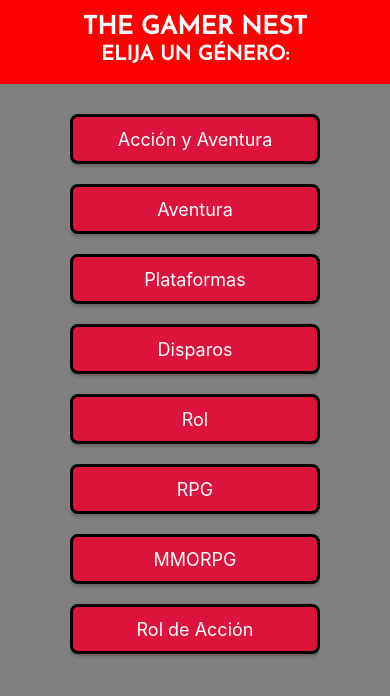
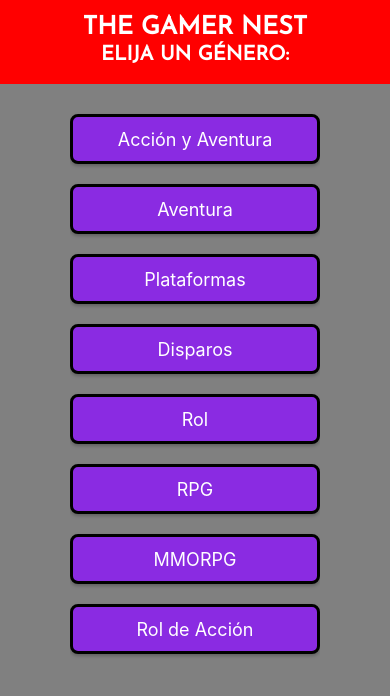
Before and after one commit to Maritt0/NewApp, a React Native app: screen / in a window 390 px wide. Shown: the top 696 px of the page. Built offline with nearby package versions, Linux system fonts and the light colour scheme.

Commit message:
Update Card.jsx

```diff
--- a/src/Components/Card.jsx
+++ b/src/Components/Card.jsx
@@ -28,7 +28,7 @@ const styles = StyleSheet.create({
         borderColor: 'black',
         alignItems: 'center',
         justifyContent: 'center',
-        backgroundColor: '#dc143c',
+        backgroundColor: '#8a2be2',
         marginVertical: 10,
         borderRadius: 8,
     }
```
